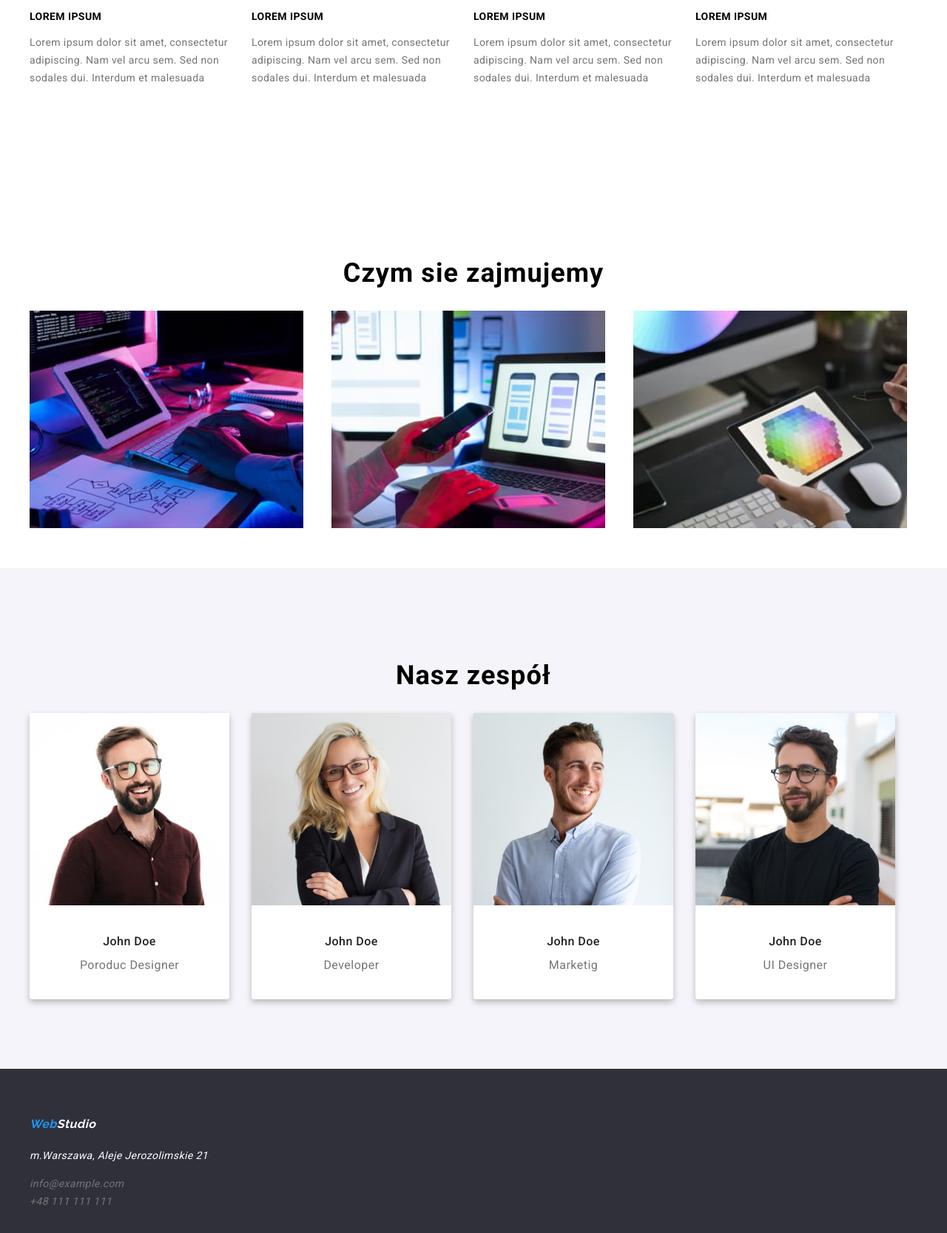
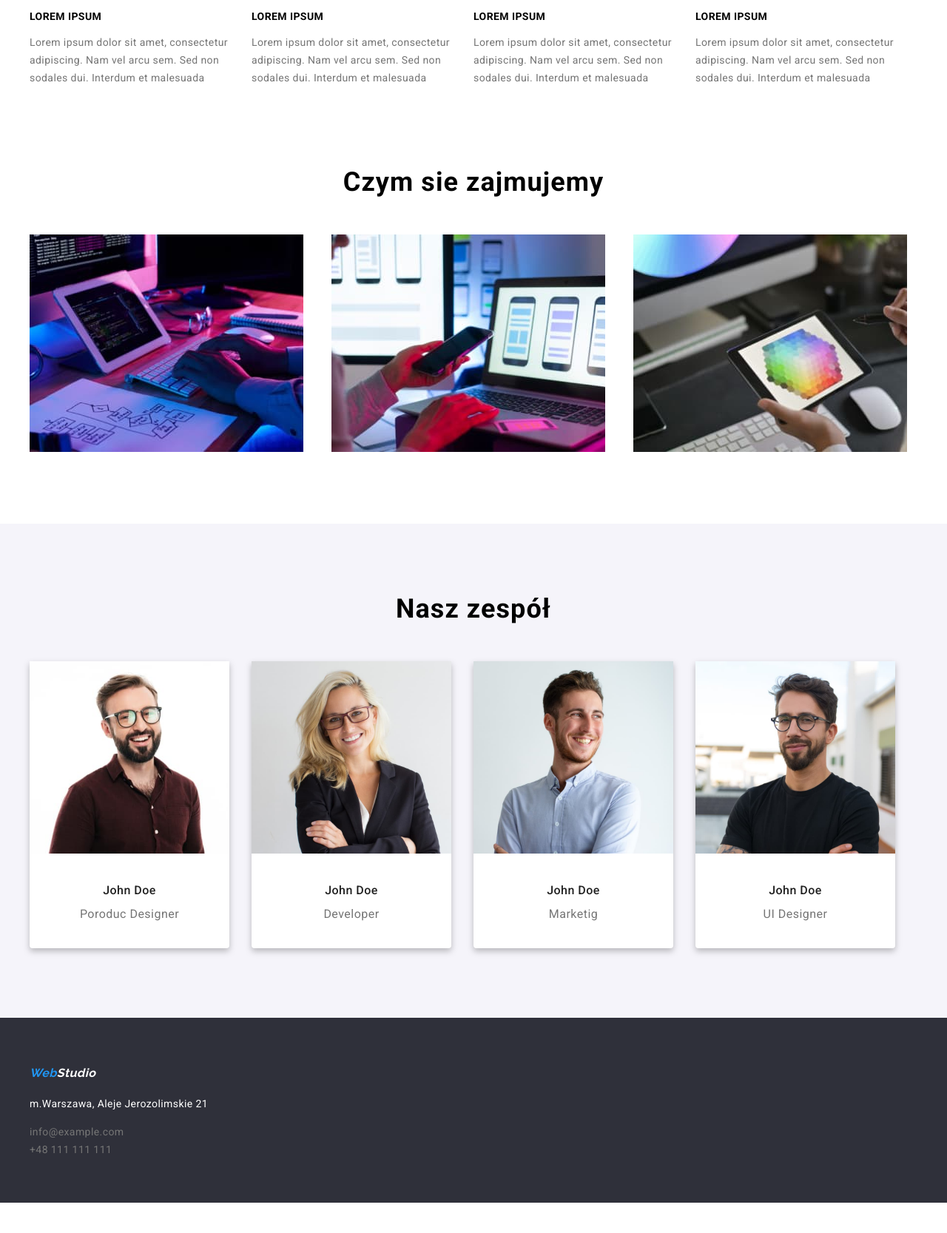
Before and after one commit to bakulbakul26/goit-markup-hw-03, a plain HTML site: page index.html in a window 1280 px wide. Shown: the part 772-2439 px from the top of the page at 74% size. After the commit the page ends 2398 px from the top, so only its background shows below. Drawn offline with nearby package versions, Linux system fonts and the light colour scheme.

Commit message:
14.01.23

```diff
--- a/css/style.css
+++ b/css/style.css
@@ -5,7 +5,7 @@
 
 .foto {
   background-color: var(--white);
-  padding: 94px 30px;
+  padding-bottom: 94px;
 }
 .section {
   padding-top: 94px;
@@ -15,6 +15,11 @@
 .section2 {
   padding-top: 94px;
   padding-bottom: 94px;
+}
+
+.section-header{
+  margin-top: 0;
+  margin-bottom: 50px;
 }
 
 .container {
@@ -162,7 +167,12 @@ header {
   line-height: 24px;
   letter-spacing: 0.03em;
   cursor: pointer;
+  font-style: normal;
 }
+.address{
+  font-style: normal;
+}
+
 
 .navi-color :hover,
 .navi-color :focus {
@@ -383,15 +393,5 @@ address {
 
 
 
-.link-contact-end {
-  color: var(--grey-heading);
-  text-decoration: none;
-  font-family: Roboto;
-  font-size: 14px;
-  font-weight: 400;
-  line-height: 24px;
-  letter-spacing: 0.03em;
-  cursor: pointer;
-}
 
 /*zadanie 3*/
--- a/index.html
+++ b/index.html
@@ -90,9 +90,9 @@
         </div>
       </section>
 
-      <section class="section foto">
+      <section class="foto">
         <div class="container wrap">
-          <h2>Czym sie zajmujemy</h2>
+          <h2 class="section-header">Czym sie zajmujemy</h2>
           <div class="foto-flx-3">
             <picture>
               <img
@@ -124,7 +124,7 @@
 
       <section class="section foto2">
         <div class="container wrap">
-          <h2>Nasz zespół</h2>
+          <h2 class="section-header">Nasz zespół</h2>
           <div class="foto2-flex-4 wrap">
             <article class="list-item">
               <img alt="person on 1" src="./images/img.jpg" width="270" height="260" />
@@ -163,7 +163,7 @@
     <footer class="color-container">
       <address class="container wrap">
         <span class="logo">Web</span><span class="logo3">Studio</span>
-        <div class="data"><p>m.Warszawa, Aleje Jerozolimskie 21</p></div>
+        <div class="data address"><p>m.Warszawa, Aleje Jerozolimskie 21</p></div>
         <a class="link-contact-end" href="mailto:info@example.com">info@example.com</a> <br />
         <a class="link-contact-end" href="tel.+48111111111">+48 111 111 111</a>
       </address>
```
